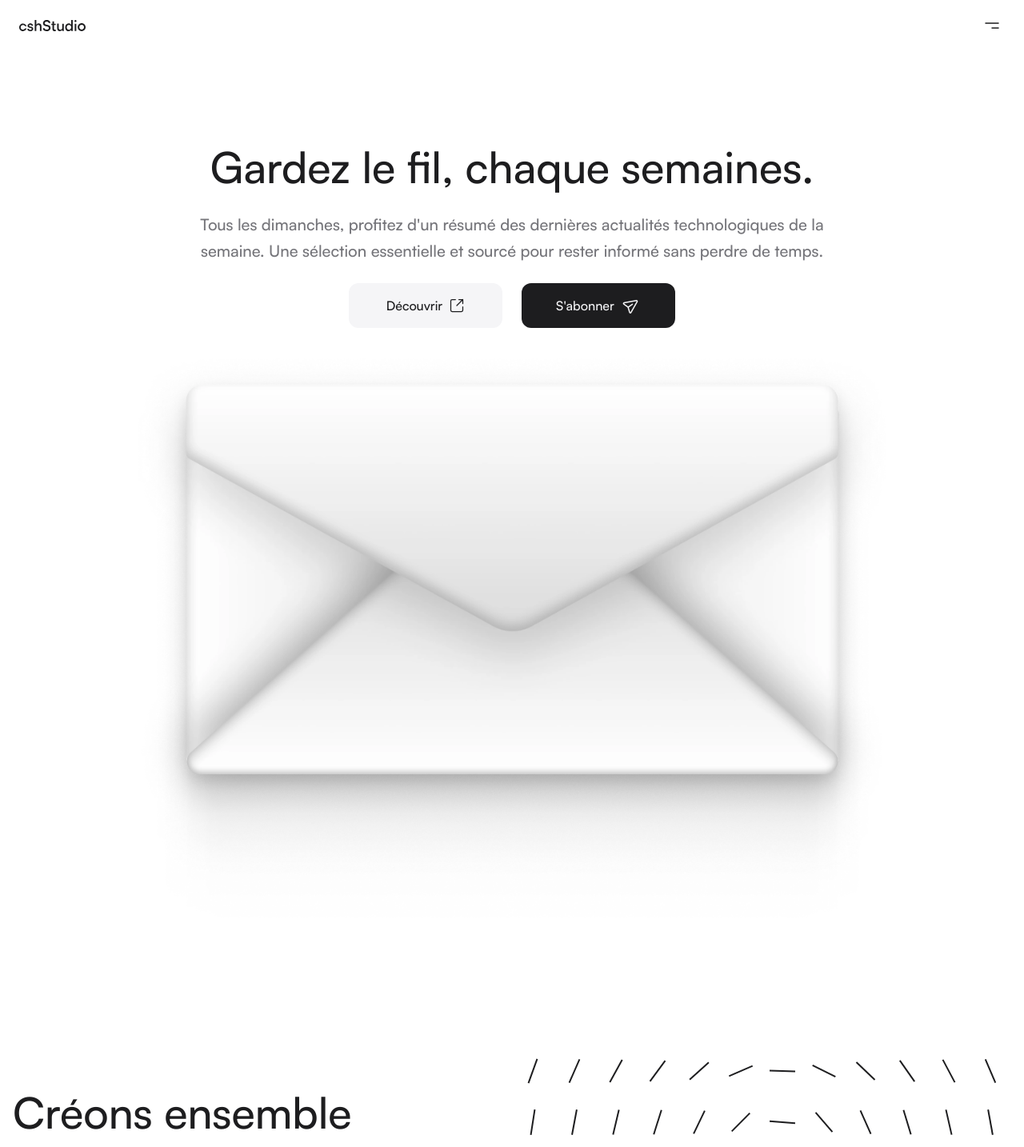
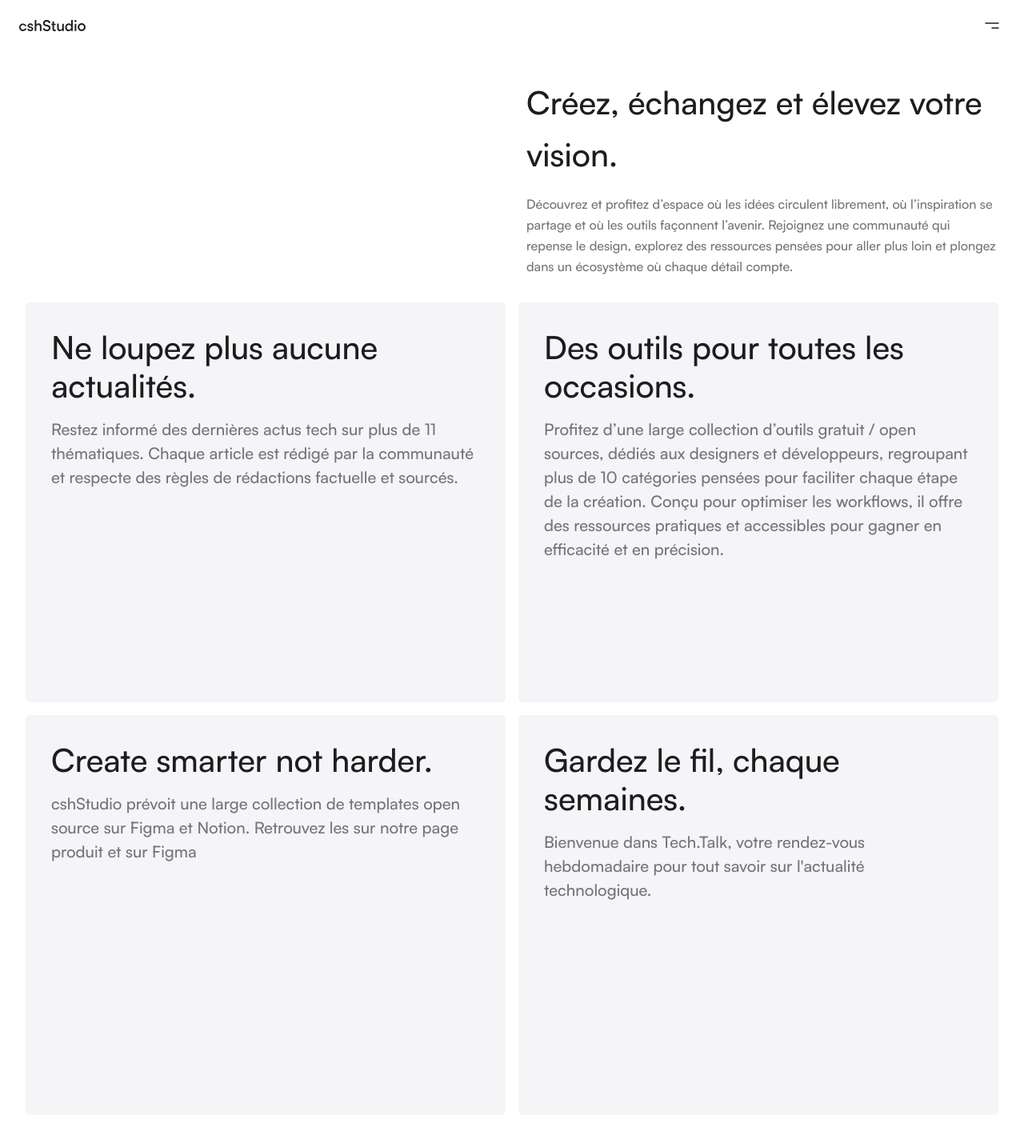
Before and after one commit to ClementSaint-Hilaire/cshStudio, a Next.js app: page /community in a window 1280 px wide. Shown: the top 1434 px of the page at 80% size. Built offline with nearby package versions, Linux system fonts and the light colour scheme.

Commit message:
community begin

```diff
--- a/src/app/community/page.tsx
+++ b/src/app/community/page.tsx
@@ -1,14 +1,14 @@
 "use client";
+import CommunityHeroSection from "@/components/communityHeroSection";
 import FooterSection from "@/components/footerSection";
 import NavbarSection from "@/components/navbarSection";
-import NewsletterSection from "@/components/newsletterSection";
 
 
 export default function Home() {
   return (
     <main className="relative h-screen w-screen bg-monochrome-100">
       <NavbarSection />
-      <NewsletterSection />
+      <CommunityHeroSection/>
       <FooterSection/>
     </main>
   );
--- /dev/null
+++ b/src/components/communityHeroSection.tsx
@@ -0,0 +1,51 @@
+import React from 'react';
+import AnimatedContent from '@/Animations/AnimatedContent';
+import Image from 'next/image';
+
+export default function CommunityHeroSection() {
+    return (
+        <section className="w-full px-4 md:px-6 lg:px-8 py-8 md:py-12 bg-monochrome-100 gap-8">
+            <div className="self-stretch max-w-[1680px] flex flex-col md:flex-row justify-start items-start gap-4 md:mt-4 py-8 md:py-8">
+                <div className="hidden md:block md:flex-1 h-[219px] p-2.5 bg-white"></div>
+                <div className="w-full md:flex-1 flex flex-col justify-start items-start gap-4">
+                    <AnimatedContent>
+                        <div className="self-stretch relative justify-start text-monochrome-800 text-title md:text-Display font-medium font-satoshi md:leading-[65px]">Créez, échangez et élevez votre vision.</div>
+                    </AnimatedContent>
+                    <AnimatedContent>
+                        <div className="w-full self-stretch relative justify-start text-monochrome-500 text-body font-medium font-satoshi leading-relaxed">Découvrez et profitez d’espace où les idées circulent librement, où l’inspiration se partage et où les outils façonnent l’avenir. Rejoignez une communauté qui repense le design, explorez des ressources pensées pour aller plus loin et plongez dans un écosystème où chaque détail compte.</div>
+                    </AnimatedContent>
+                </div>
+            </div>
+
+            <div className="flex flex-col w-full gap-4">
+                <div className="flex flex-col md:flex-row w-full gap-4">
+                    <a className="w-1/2 bg-monochrome-200 h-[500px] rounded-[5px] flex flex-col gap-4 p-8">
+                        <div className="w-full justify-start text-monochrome-800 text-heading md:text-title font-medium font-satoshi md:leading-[48px]">Ne loupez plus aucune actualités.</div>
+                        <div className="w-full justify-start text-monochrome-500 text-body md:text-heading font-medium font-satoshi">Restez informé des dernières actus tech sur plus de 11 thématiques. Chaque article est rédigé par la communauté et respecte des règles de rédactions factuelle et sourcés.</div>
+
+                    </a>
+                    <a className="w-1/2 bg-monochrome-200 h-[500px] rounded-[5px] flex flex-col gap-4 p-8">
+                        <div className="w-full justify-start text-monochrome-800 text-heading md:text-title font-medium font-satoshi md:leading-[48px]">Des outils pour toutes les occasions.</div>
+                        <div className="w-full justify-start text-monochrome-500 text-body md:text-heading font-medium font-satoshi">Profitez d’une large collection d’outils gratuit / open sources, dédiés aux designers et développeurs, regroupant plus de 10 catégories pensées pour faciliter chaque étape de la création. Conçu pour optimiser les workflows, il offre des ressources pratiques et accessibles  pour gagner en efficacité et en précision.</div>
+
+                    </a>
+                </div>
+
+                <div className="flex flex-col md:flex-row w-full gap-4">
+                    <a className="w-1/2 bg-monochrome-200 h-[500px] rounded-[5px] flex flex-col gap-4 p-8">
+                        <div className="w-full justify-start text-monochrome-800 text-heading md:text-title font-medium font-satoshi md:leading-[48px]">Create smarter not harder.</div>
+                        <div className="w-full justify-start text-monochrome-500 text-body md:text-heading font-medium font-satoshi">cshStudio prévoit une large collection de templates open source sur Figma et Notion. Retrouvez les sur notre page produit et sur Figma </div>
+
+                    </a>
+                    <a className="w-1/2 bg-monochrome-200 h-[500px] rounded-[5px] flex flex-col gap-4 p-8">
+                        <div className="w-full justify-start text-monochrome-800 text-heading md:text-title font-medium font-satoshi md:leading-[48px]">Gardez le fil, chaque semaines.</div>
+                        <div className="w-full justify-start text-monochrome-500 text-body md:text-heading font-medium font-satoshi">Bienvenue dans Tech.Talk, votre rendez-vous hebdomadaire pour tout savoir sur l'actualité technologique.</div>
+
+                    </a>
+                </div>
+            </div>
+
+
+        </section>
+    )
+}
```
